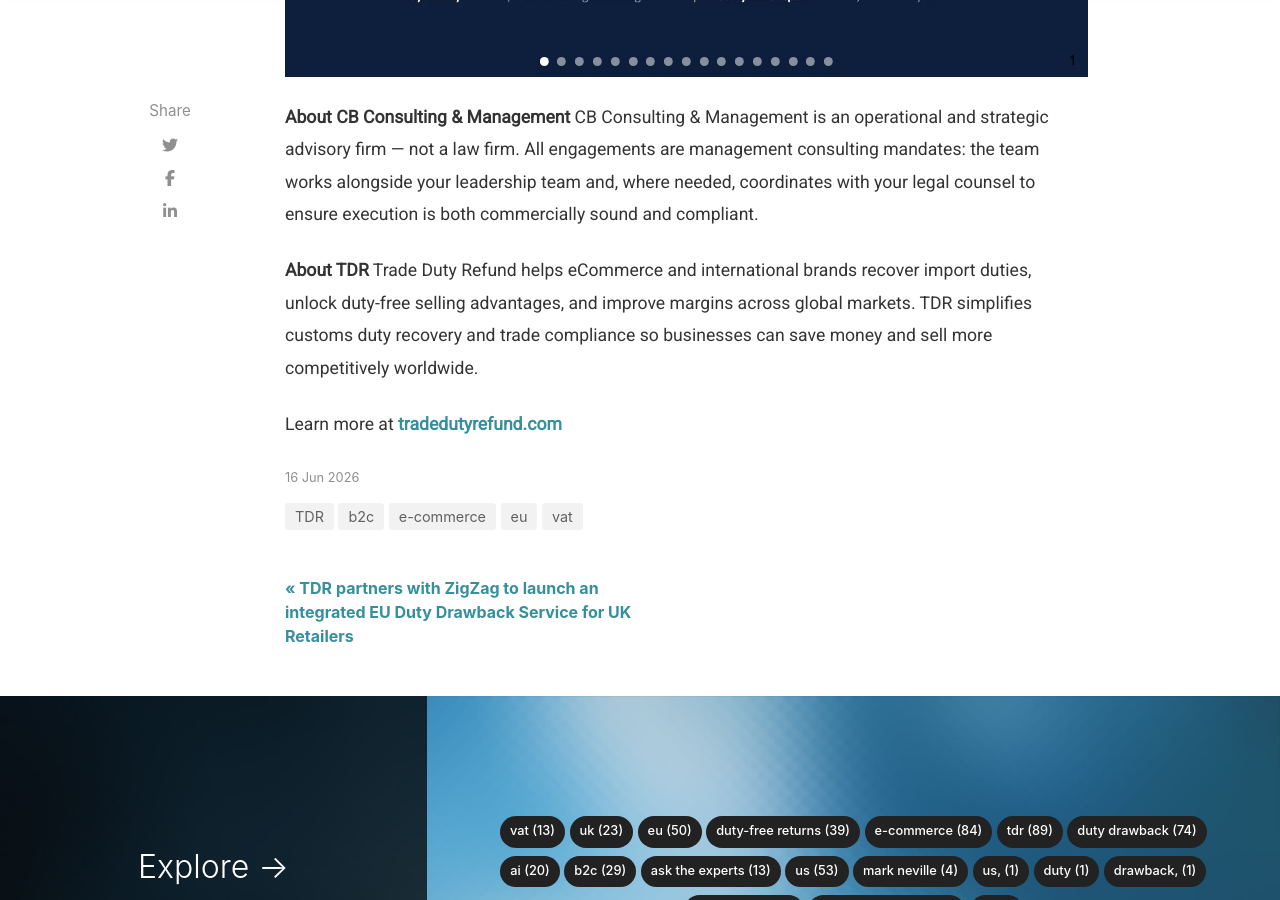
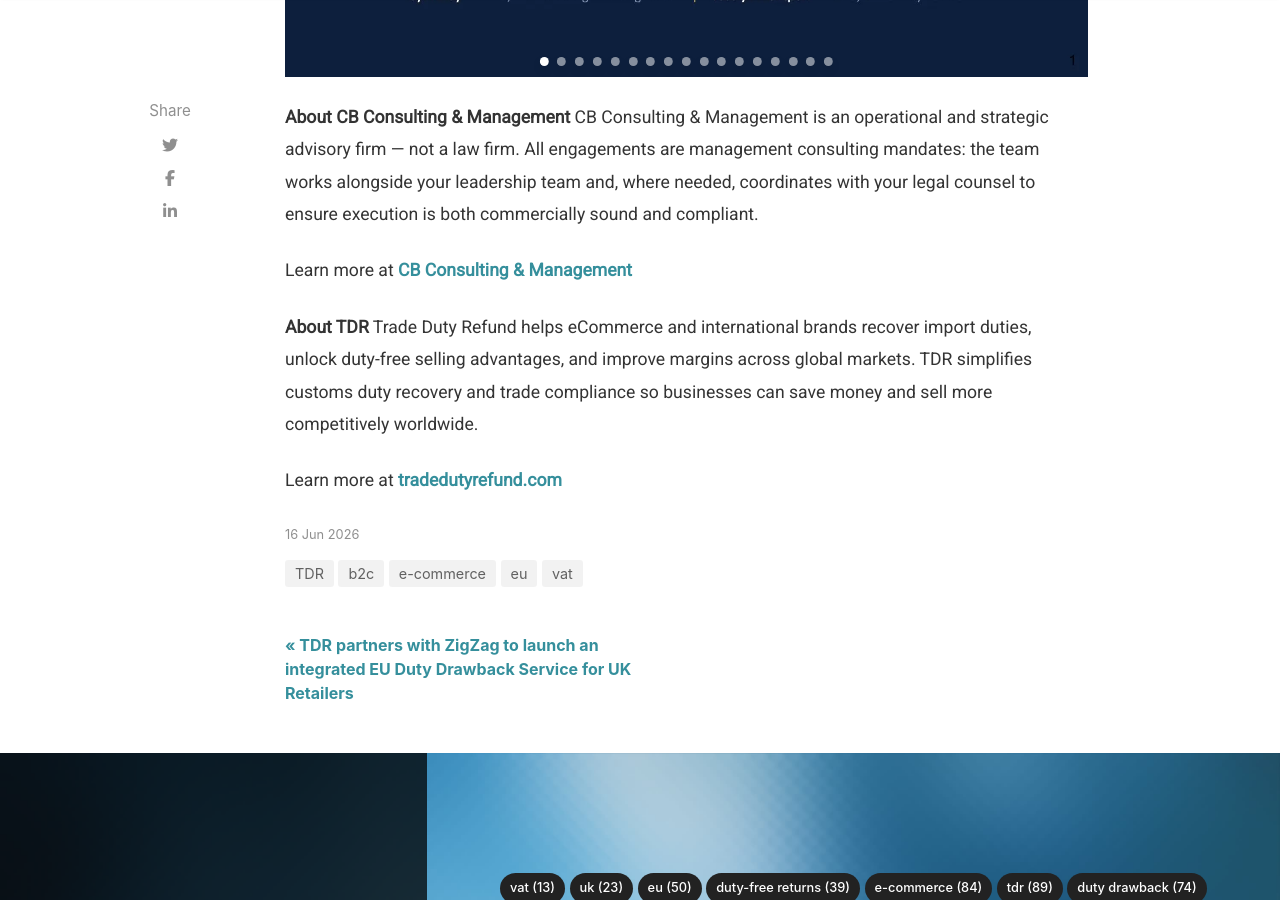
Before and after one commit to madeInLagny/TDR-EN-BLOG, a Jekyll site: the page built from _posts/2026-06-16-the-eus-2026-duty-shift-what-cfos-and-ecommerce-brands-need-to-know-before-july-1.md, in a window 1280 px wide and 900 px high, scrolled down 2242 px. Built offline with Jekyll 4.4.1, drawn with Linux system fonts in a browser that asks for light colours; nearby versions of some CDN libraries; some web fonts are replaced; comment, search, counter and statistics services are not loaded.

Commit message:
ref to CB Consulting & Management added

```diff
--- a/_posts/2026-06-16-the-eus-2026-duty-shift-what-cfos-and-ecommerce-brands-need-to-know-before-july-1.md
+++ b/_posts/2026-06-16-the-eus-2026-duty-shift-what-cfos-and-ecommerce-brands-need-to-know-before-july-1.md
@@ -74,6 +74,10 @@
 **About CB Consulting & Management**
 CB Consulting & Management is an operational and strategic advisory firm — not a law firm. All engagements are management consulting mandates: the team works alongside your leadership team and, where needed, coordinates with your legal counsel to ensure execution is both commercially sound and compliant.
 
+Learn more at [**CB Consulting & Management**](https://cbconsulting-management.com/)
+
+
+
 **About TDR**
 Trade Duty Refund helps eCommerce and international brands recover import duties, unlock duty-free selling advantages, and improve margins across global markets. TDR simplifies customs duty recovery and trade compliance so businesses can save money and sell more competitively worldwide.
 
```
